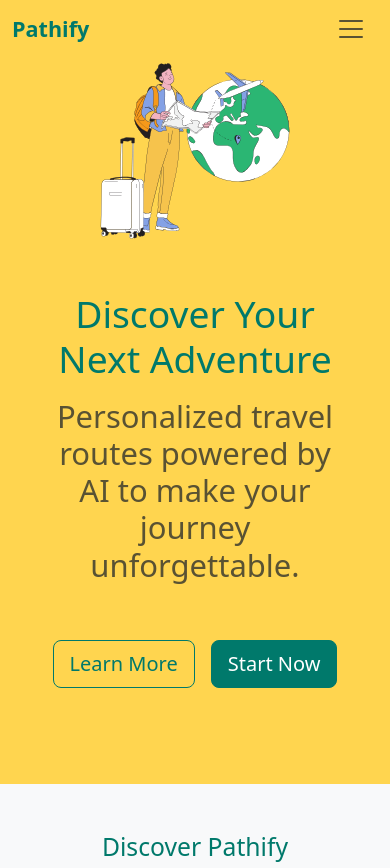
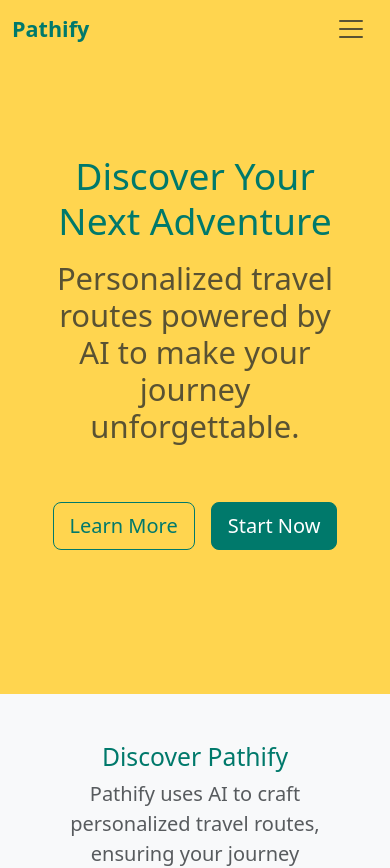
Before and after one commit to pkasprzak9/trip-app, a React (Create React App) app: page / in a window 390 px wide. Shown: the top 868 px of the page. Built offline with nearby package versions, Linux system fonts and the light colour scheme.

Commit message:
Remove Icon from Header on smaller devices

```diff
--- a/src/components/StartPage/Header.jsx
+++ b/src/components/StartPage/Header.jsx
@@ -8,8 +8,8 @@ import headerImage from "../../assets/images/Travel-Agency-For-Traveling.svg";
 export default function Header() {
   return (
     <div className="bg-secondary pt-lg-5 pb-5 pb-lg-0">
-      <Container fluid="md pb-5 pt-lg-5">
-        <Row className="justify-content-center align-items-center py-lg-5">
+      <Container fluid="md py-5">
+        <Row className="justify-content-center align-items-center py-5">
           <Col className="text-center text-lg-start" xs={{span: 10, order: 1}} lg={{span: 6, order: 0}}>
             <h1>
               <div className="display-3 mb-3 text-primary">Discover Your Next Adventure</div>
@@ -20,7 +20,7 @@ export default function Header() {
             <Button as="a" href="#about" size="lg" variant="outline-primary" className="mt-5 me-3">Learn More</Button>
             <Button size="lg" className="mt-5">Start Now</Button>
           </Col>
-          <Col xs="8" lg="6" className="mb-5 mb-lg-0">
+          <Col xs="8" lg="6" className="d-none d-lg-block mb-5 mb-lg-0">
             <img src={headerImage} className="img-fluid" alt="" />
           </Col>
         </Row>
```
